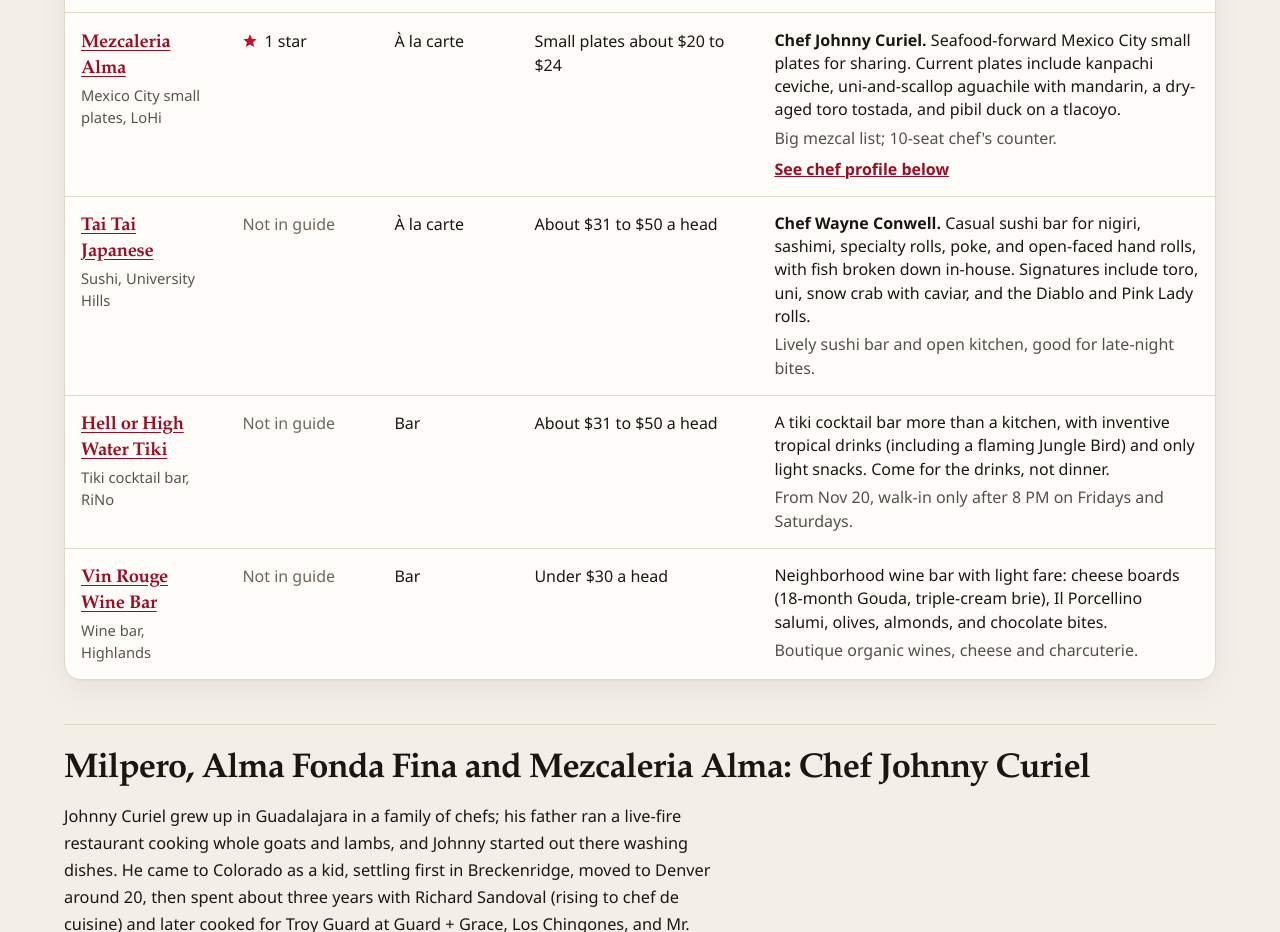
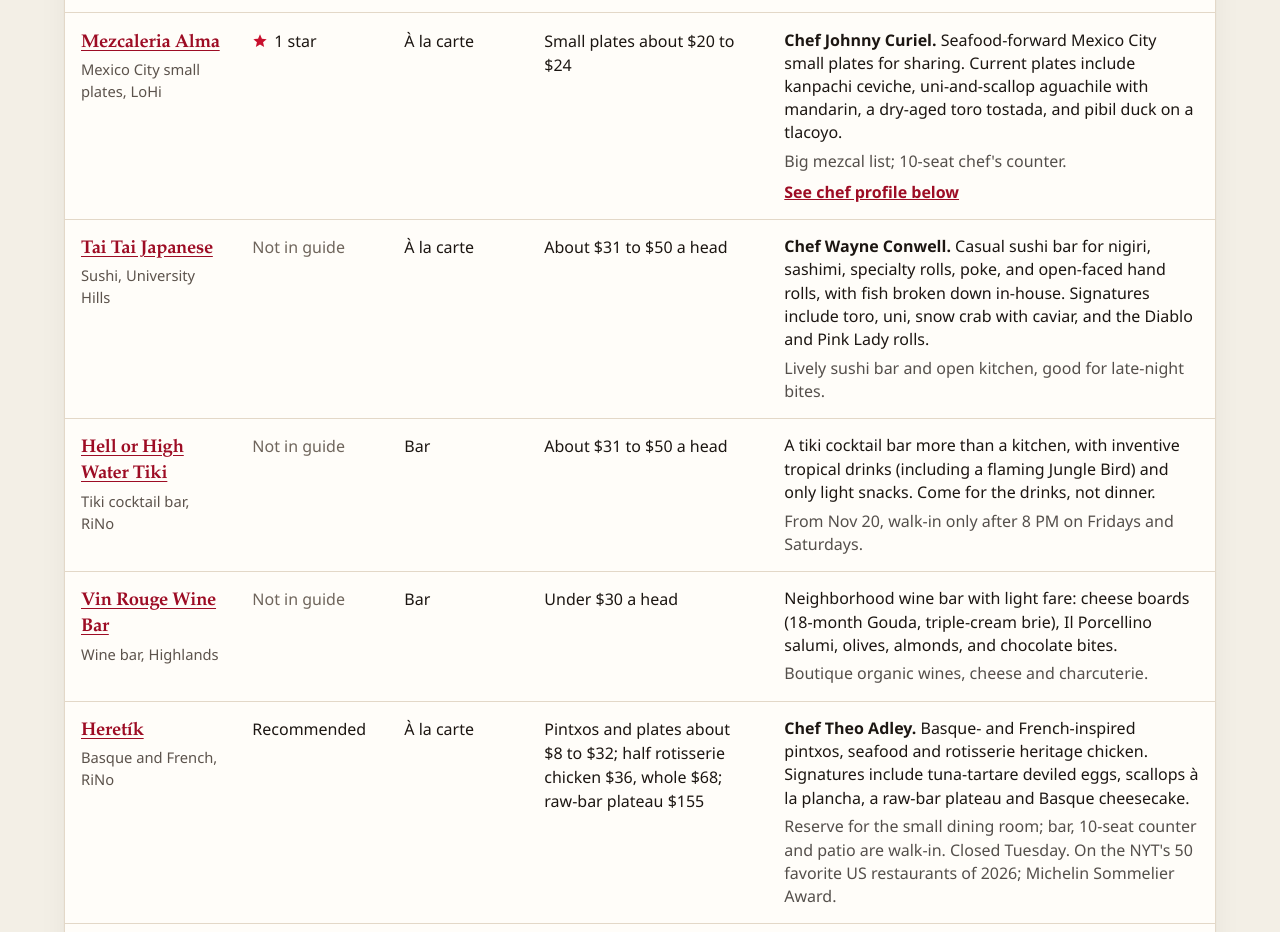
Before and after one commit to johntfunk/denver-restaurants, a plain HTML site: page index.html in a window 1280 px wide. Shown: the part 1868-2800 px from the top of the page. Drawn offline with Linux system fonts and the light colour scheme.

Commit message:
Add six restaurants and Michelin guide labels
Sync the list to the latest tracker, including Bib Gourmand and Recommended in the Michelin column and a filter for those places.

Co-authored-by: johntfunk <johntfunk@users.noreply.github.com>

```diff
--- a/app.js
+++ b/app.js
@@ -40,9 +40,14 @@
     return count;
   }
 
+  function isBibOrRecommended(place) {
+    return !place.stars && (place.michelin === "Bib Gourmand" || place.michelin === "Recommended");
+  }
+
   function isVisible(place) {
     if (filter === "stars") return isStarred(place);
     if (filter === "tasting") return isTasting(place);
+    if (filter === "listed") return isBibOrRecommended(place);
     return true;
   }
 
@@ -126,6 +131,7 @@
     var options = [
       { id: "all", label: "All", count: data.restaurants.length },
       { id: "stars", label: "Michelin stars", count: countWhere(isStarred) },
+      { id: "listed", label: "Bib & Recommended", count: countWhere(isBibOrRecommended) },
       { id: "tasting", label: "Tasting menus", count: countWhere(isTasting) }
     ];
 
@@ -153,7 +159,13 @@
     });
   }
 
-  function starBadge(count) {
+  function starBadge(count, michelin) {
+    if (!count && michelin && michelin !== "Not in guide") {
+      var listed = document.createElement("span");
+      listed.className = michelin === "Bib Gourmand" ? "michelin-bib" : "michelin-listed";
+      listed.textContent = michelin;
+      return listed;
+    }
     if (!count) {
       var none = document.createElement("span");
       none.className = "unguided";
@@ -243,7 +255,7 @@
 
       var starCell = document.createElement("td");
       starCell.setAttribute("data-label", "Michelin");
-      starCell.appendChild(starBadge(place.stars));
+      starCell.appendChild(starBadge(place.stars, place.michelin));
 
       var formatCell = document.createElement("td");
       formatCell.setAttribute("data-label", "Format");
--- a/data/restaurants.js
+++ b/data/restaurants.js
@@ -122,6 +122,84 @@ window.TRACKER = {
       notes: "Boutique organic wines, cheese and charcuterie.",
       url: "https://www.opentable.com/r/vin-rouge-wine-bar-and-tasting-room-denver",
       food: "Neighborhood wine bar with light fare: cheese boards (18-month Gouda, triple-cream brie), Il Porcellino salumi, olives, almonds, and chocolate bites."
+    },
+    {
+      name: "Heretík",
+      hood: "RiNo",
+      cuisine: "Basque and French",
+      stars: 0,
+      michelin: "Recommended",
+      format: "À la carte",
+      price: "Pintxos and plates about $8 to $32; half rotisserie chicken $36, whole $68; raw-bar plateau $155",
+      notes: "Reserve for the small dining room; bar, 10-seat counter and patio are walk-in. Closed Tuesday. On the NYT's 50 favorite US restaurants of 2026; Michelin Sommelier Award.",
+      food: "Basque- and French-inspired pintxos, seafood and rotisserie heritage chicken. Signatures include tuna-tartare deviled eggs, scallops à la plancha, a raw-bar plateau and Basque cheesecake.",
+      url: "https://www.opentable.com/r/heretik-denver",
+      chefName: "Theo Adley"
+    },
+    {
+      name: "Yuan Wonton",
+      hood: "North Park Hill",
+      cuisine: "Chinese dumplings",
+      stars: 0,
+      michelin: "Not in guide",
+      format: "À la carte",
+      price: "About $31 to $50 a head (OpenTable); dish prices not posted",
+      notes: "Lunch Tue to Fri 11 to 3; happy hour with dinner menu Thu and Fri 4 to 6; monthly Friday Canto dinners. Closed weekends. Chef won the 2026 James Beard Best Chef: Mountain.",
+      food: "Handmade wontons and dumplings with Chinese, Thai and Cantonese-American riffs plus a rotating daily board. Signatures include chili-oil wontons, Sichuan eggplant dumplings and Tom Kha wontons.",
+      url: "https://www.opentable.com/r/yuan-wonton-denver",
+      chefName: "Penelope Wong"
+    },
+    {
+      name: "MAKfam",
+      hood: "Baker",
+      cuisine: "Chinese",
+      stars: 0,
+      michelin: "Bib Gourmand",
+      format: "À la carte",
+      price: "Small bites $7.50 to $15; noodle and rice plates $18.50; pork belly ssäm for two $38",
+      notes: "Walk-in only, no reservations; dinner often has a text waitlist. Closed Tuesday.",
+      food: "Tradition-inspired Chinese cooking from two restaurant-family kids: XO wonton soup, steak-and-egg jian bing, chili-oil and mala noodles, bao and pork belly ssäm.",
+      url: "https://www.makfam.com/",
+      chefName: "Kenneth Wan and Doris Yuen"
+    },
+    {
+      name: "Restaurant Olivia",
+      hood: "Washington Park",
+      cuisine: "Italian, handmade pasta",
+      stars: 0,
+      michelin: "Recommended",
+      format: "À la carte",
+      price: "Pastas $36 to $38, large plates $34 to $43; pasta tasting $85 pp plus optional $60 wine pairing; 20% service charge",
+      notes: "Book on Tock (refundable deposit). Tue to Sat 5 to 9. Tasting menu must be ordered by the whole table.",
+      food: "Handmade pasta is the focus, from culurgiones with buffalo ricotta to tagliatelle Bolognese and truffle gemelli, plus Frontier Ranch trout spiedini and venison striploin.",
+      url: "https://www.exploretock.com/restaurantolivia/",
+      chefName: "Ty Leon"
+    },
+    {
+      name: "Xiquita",
+      hood: "Uptown",
+      cuisine: "Regional Mexican",
+      stars: 0,
+      michelin: "Not in guide",
+      format: "À la carte",
+      price: "Small plates $17 to $26; cochinita pibil or grilled chicken $49",
+      notes: "Mon to Sat 4 to 10, closed Sunday. Happy hour Tue to Fri 4 to 6.",
+      food: "Nixtamal masa cooking with regional salsas and fillings: duck confit taco with house mole, chorizo-and-potato huarache, banana-leaf cochinita pibil and hamachi crudo.",
+      url: "https://www.opentable.com/r/xiquita-denver",
+      chefName: "Erasmo Casiano and Rene Gonzalez Mendez"
+    },
+    {
+      name: "Annette",
+      hood: "Aurora (Stanley Marketplace)",
+      cuisine: "Wood-fired American",
+      stars: 0,
+      michelin: "Bib Gourmand",
+      format: "À la carte",
+      price: "Snacks $6 to $12.50; shared plates $17 to $31; pork tenderloin $39, half chicken $41",
+      notes: "In Aurora, just outside Denver. Tue to Sun 4:30 to 9, closed Monday. Chef won the 2022 James Beard Best Chef: Mountain.",
+      food: "Wood-fired seasonal American from an open kitchen: roast chicken, steak frites, pork tenderloin, chicken liver pâté and ricotta cavatelli, with a strong cocktail list.",
+      url: "https://www.opentable.com/r/annette-aurora",
+      chefName: "Caroline Glover"
     }
   ],
   chefs: [
@@ -198,6 +276,9 @@ window.TRACKER = {
     "Denver Westword",
     "New Denizen",
     "The Denver Post",
-    "Nation's Restaurant News"
+    "Nation's Restaurant News",
+    "5280 25 Best Restaurants 2026",
+    "James Beard Foundation",
+    "Eater Denver"
   ]
 };
--- a/index.html
+++ b/index.html
@@ -26,7 +26,7 @@
         <div id="metrics">
           <div class="metrics">
             <article class="metric">
-              <p class="metric-value">9</p>
+              <p class="metric-value">15</p>
               <h3 class="metric-label">Restaurants tracked</h3>
             </article>
             <article class="metric">
@@ -50,7 +50,7 @@
         <p id="filter-status" class="sr-only" aria-live="polite"></p>
         <div id="table-root"></div>
         <noscript>
-          <p class="notice">Enable JavaScript to load the restaurant table, filters, and chef profiles from <a href="data/restaurants.js">data/restaurants.js</a>. As of November 15, 2026 the file tracks nine Denver restaurants: five Michelin one-star places, and four fixed-price tasting menus from $175 to $250 per person.</p>
+          <p class="notice">Enable JavaScript to load the restaurant table, filters, and chef profiles from <a href="data/restaurants.js">data/restaurants.js</a>. As of November 15, 2026 the file tracks 15 Denver restaurants: 5 Michelin one-star places, and 4 fixed-price tasting menus from $175 to $250 per person.</p>
         </noscript>
       </section>
 
--- a/styles.css
+++ b/styles.css
@@ -302,6 +302,11 @@ a { color: var(--link); }
 
 .unguided { color: var(--faint); }
 
+.michelin-bib,
+.michelin-listed { white-space: nowrap; }
+
+.michelin-bib { color: #C8102E; }
+
 .food {
   display: block;
   line-height: 1.45;
```
Also changed, not shown: 1 other file.
